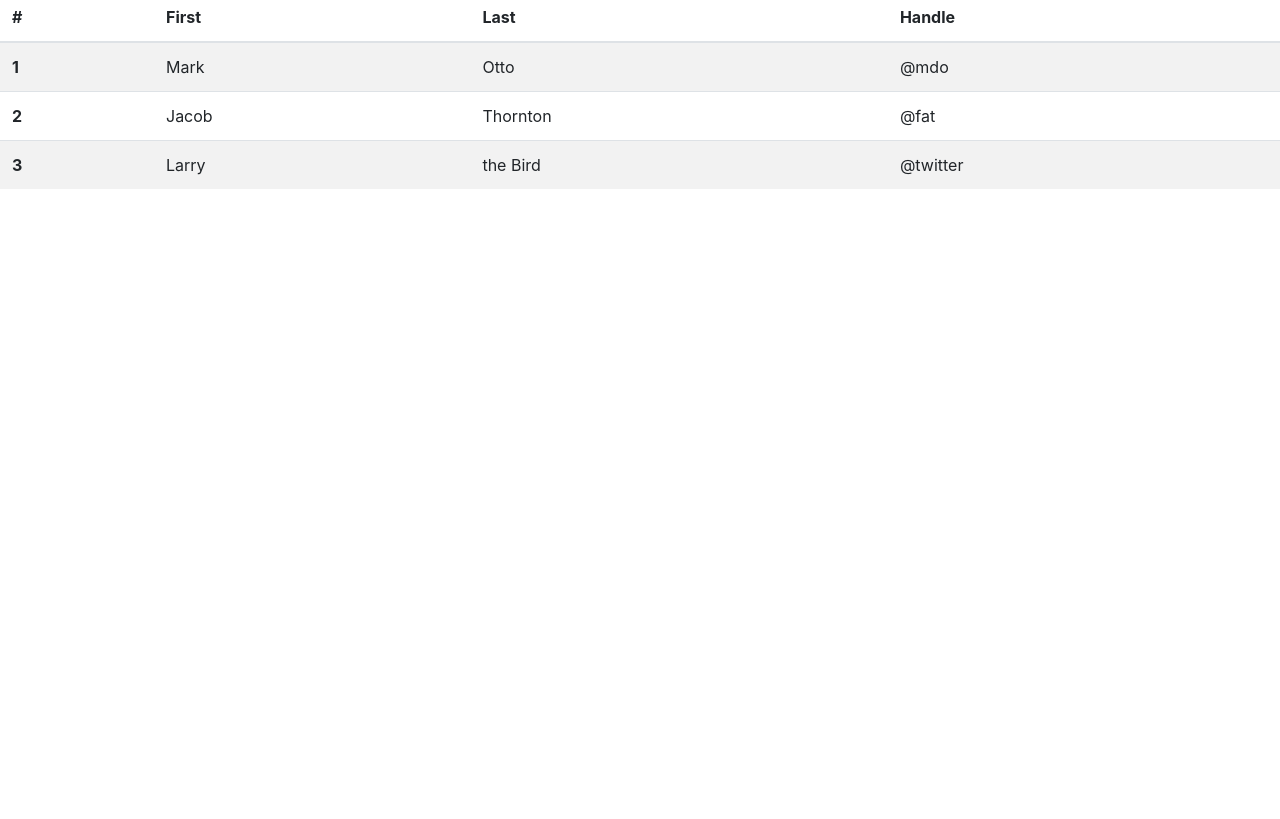
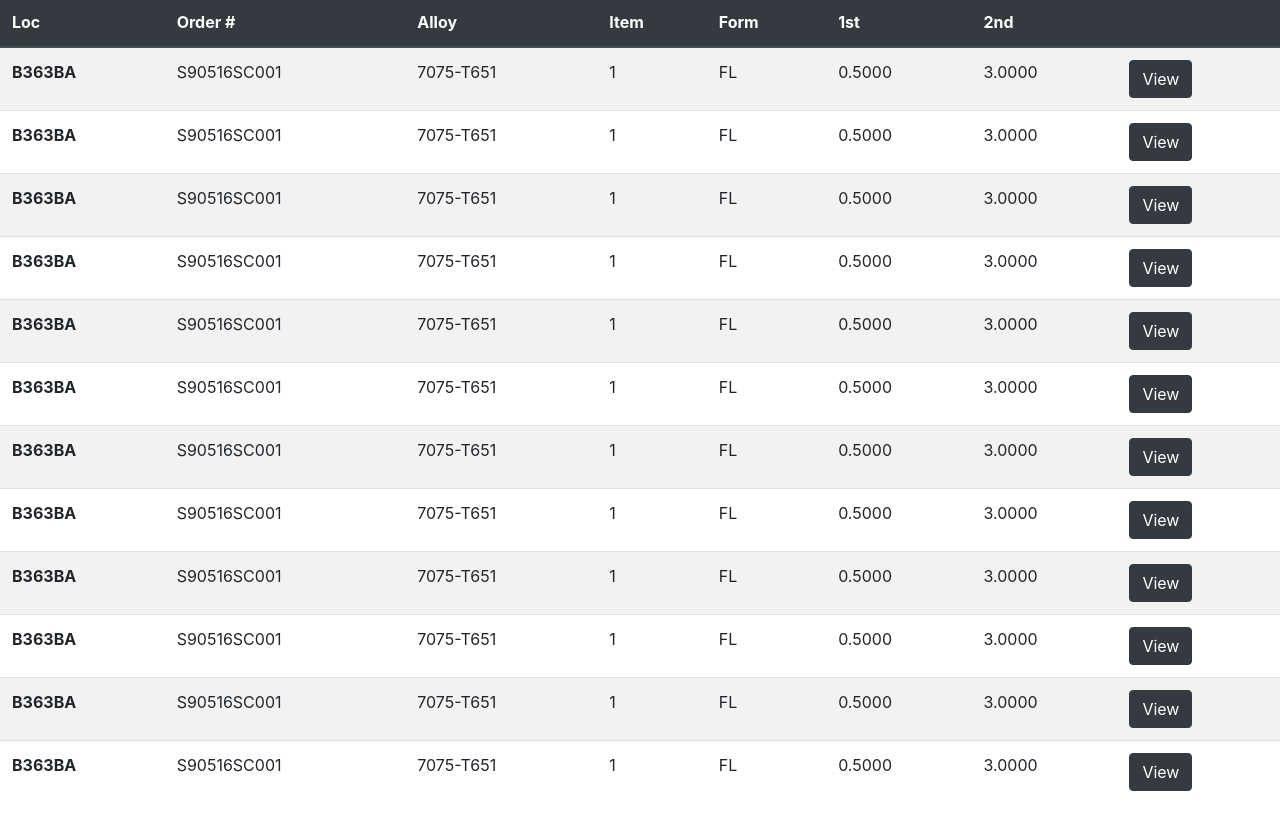
Before and after one commit to snyarde/pash, a plain HTML site: page index.html in a window 1280 px wide. Shown: the part 64-883 px from the top of the page. Before the commit the page ends 800 px from the top, so only its background shows below. Drawn offline with nearby package versions, Linux system fonts and the light colour scheme.

Commit message:
Adds bootstrap table with some dummy data

```diff
--- a/index.html
+++ b/index.html
@@ -1,45 +1,157 @@
 <!DOCTYPE html>
 <html lang="en">
+
 <head>
     <meta charset="UTF-8">
     <meta name="viewport" content="width=device-width, initial-scale=1.0">
     <meta http-equiv="X-UA-Compatible" content="ie=edge">
     <!-- Bootstrap CSS -->
-    <link rel="stylesheet" href="https://stackpath.bootstrapcdn.com/bootstrap/4.4.1/css/bootstrap.min.css" integrity="sha384-Vkoo8x4CGsO3+Hhxv8T/Q5PaXtkKtu6ug5TOeNV6gBiFeWPGFN9MuhOf23Q9Ifjh" crossorigin="anonymous">
+    <link rel="stylesheet" href="https://stackpath.bootstrapcdn.com/bootstrap/4.4.1/css/bootstrap.min.css"
+        integrity="sha384-Vkoo8x4CGsO3+Hhxv8T/Q5PaXtkKtu6ug5TOeNV6gBiFeWPGFN9MuhOf23Q9Ifjh" crossorigin="anonymous">
 
     <title>Paperless Autoship</title>
 </head>
+
 <body>
-    <h1>Initial Test</h1>
+    <div class="card">
+        <h3 class="card-header">Open Items To Pull</h3>
+    </div>
     <table class="table table-striped">
-        <thead>
+        <thead class="thead-dark">
             <tr>
-            <th scope="col">#</th>
-            <th scope="col">First</th>
-            <th scope="col">Last</th>
-            <th scope="col">Handle</th>
+                <th scope="col">Loc</th>
+                <th scope="col">Order #</th>
+                <th scope="col">Alloy</th>
+                <th scope="col">Item</th>
+                <th scope="col">Form</th>
+                <th scope="col">1st</th>
+                <th scope="col">2nd</th>
+                <th scope="col"></th>
             </tr>
         </thead>
         <tbody>
             <tr>
-            <th scope="row">1</th>
-            <td>Mark</td>
-            <td>Otto</td>
-            <td>@mdo</td>
+                <th scope="row">B363BA</th>
+                <td>S90516SC001</td>
+                <td>7075-T651</td>
+                <td>1</td>
+                <td>FL</td>
+                <td>0.5000</td>
+                <td>3.0000</td>
+                <td><button type="button" class="btn btn-dark">View</button></td>
             </tr>
             <tr>
-            <th scope="row">2</th>
-            <td>Jacob</td>
-            <td>Thornton</td>
-            <td>@fat</td>
+                <th scope="row">B363BA</th>
+                <td>S90516SC001</td>
+                <td>7075-T651</td>
+                <td>1</td>
+                <td>FL</td>
+                <td>0.5000</td>
+                <td>3.0000</td>
+                <td><button type="button" class="btn btn-dark">View</button></td>
             </tr>
             <tr>
-            <th scope="row">3</th>
-            <td>Larry</td>
-            <td>the Bird</td>
-            <td>@twitter</td>
+                <th scope="row">B363BA</th>
+                <td>S90516SC001</td>
+                <td>7075-T651</td>
+                <td>1</td>
+                <td>FL</td>
+                <td>0.5000</td>
+                <td>3.0000</td>
+                <td><button type="button" class="btn btn-dark">View</button></td>
+            </tr>
+            <tr>
+                <th scope="row">B363BA</th>
+                <td>S90516SC001</td>
+                <td>7075-T651</td>
+                <td>1</td>
+                <td>FL</td>
+                <td>0.5000</td>
+                <td>3.0000</td>
+                <td><button type="button" class="btn btn-dark">View</button></td>
+            </tr>
+            <tr>
+                <th scope="row">B363BA</th>
+                <td>S90516SC001</td>
+                <td>7075-T651</td>
+                <td>1</td>
+                <td>FL</td>
+                <td>0.5000</td>
+                <td>3.0000</td>
+                <td><button type="button" class="btn btn-dark">View</button></td>
+            </tr>
+            <tr>
+                <th scope="row">B363BA</th>
+                <td>S90516SC001</td>
+                <td>7075-T651</td>
+                <td>1</td>
+                <td>FL</td>
+                <td>0.5000</td>
+                <td>3.0000</td>
+                <td><button type="button" class="btn btn-dark">View</button></td>
+            </tr>
+            <tr>
+                <th scope="row">B363BA</th>
+                <td>S90516SC001</td>
+                <td>7075-T651</td>
+                <td>1</td>
+                <td>FL</td>
+                <td>0.5000</td>
+                <td>3.0000</td>
+                <td><button type="button" class="btn btn-dark">View</button></td>
+            </tr>
+            <tr>
+                <th scope="row">B363BA</th>
+                <td>S90516SC001</td>
+                <td>7075-T651</td>
+                <td>1</td>
+                <td>FL</td>
+                <td>0.5000</td>
+                <td>3.0000</td>
+                <td><button type="button" class="btn btn-dark">View</button></td>
+            </tr>
+            <tr>
+                <th scope="row">B363BA</th>
+                <td>S90516SC001</td>
+                <td>7075-T651</td>
+                <td>1</td>
+                <td>FL</td>
+                <td>0.5000</td>
+                <td>3.0000</td>
+                <td><button type="button" class="btn btn-dark">View</button></td>
+            </tr>
+            <tr>
+                <th scope="row">B363BA</th>
+                <td>S90516SC001</td>
+                <td>7075-T651</td>
+                <td>1</td>
+                <td>FL</td>
+                <td>0.5000</td>
+                <td>3.0000</td>
+                <td><button type="button" class="btn btn-dark">View</button></td>
+            </tr>
+            <tr>
+                <th scope="row">B363BA</th>
+                <td>S90516SC001</td>
+                <td>7075-T651</td>
+                <td>1</td>
+                <td>FL</td>
+                <td>0.5000</td>
+                <td>3.0000</td>
+                <td><button type="button" class="btn btn-dark">View</button></td>
+            </tr>
+            <tr>
+                <th scope="row">B363BA</th>
+                <td>S90516SC001</td>
+                <td>7075-T651</td>
+                <td>1</td>
+                <td>FL</td>
+                <td>0.5000</td>
+                <td>3.0000</td>
+                <td><button type="button" class="btn btn-dark">View</button></td>
             </tr>
         </tbody>
     </table>
 </body>
+
 </html>
```
Lines whose indentation alone changed are shown as unchanged.
